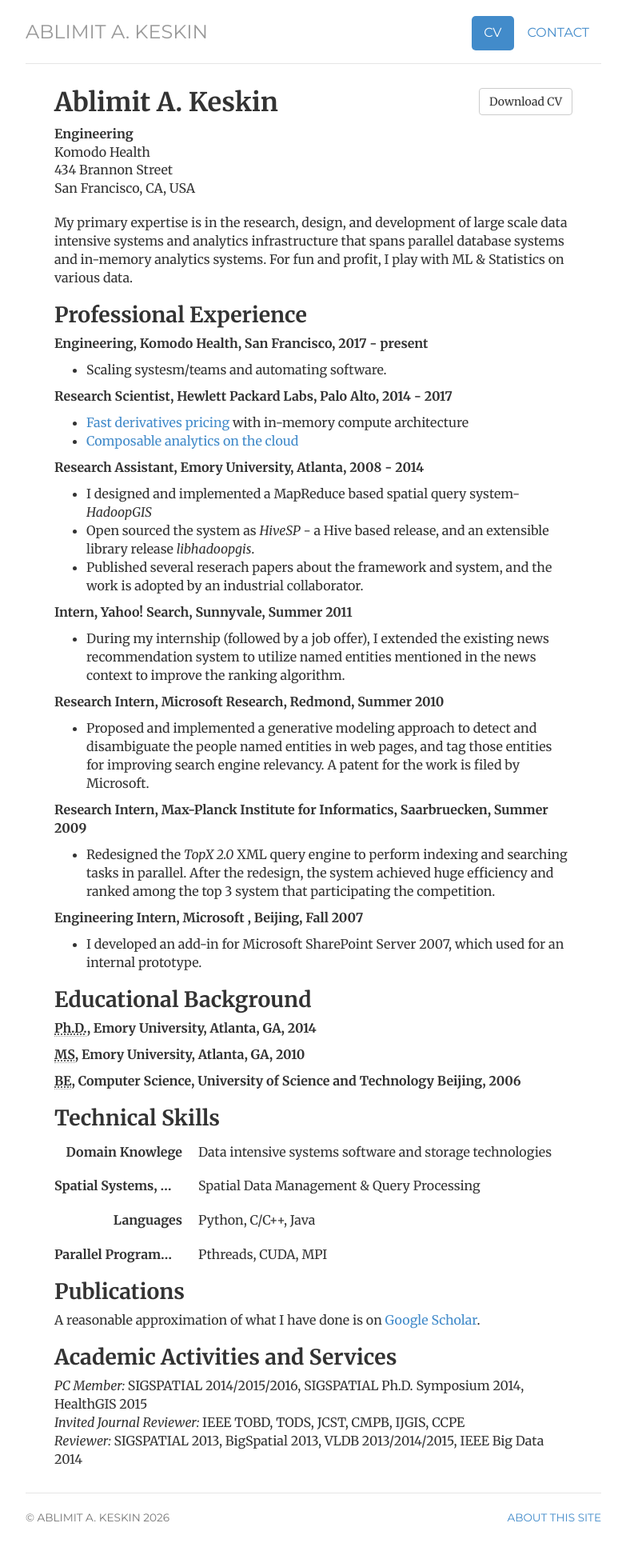
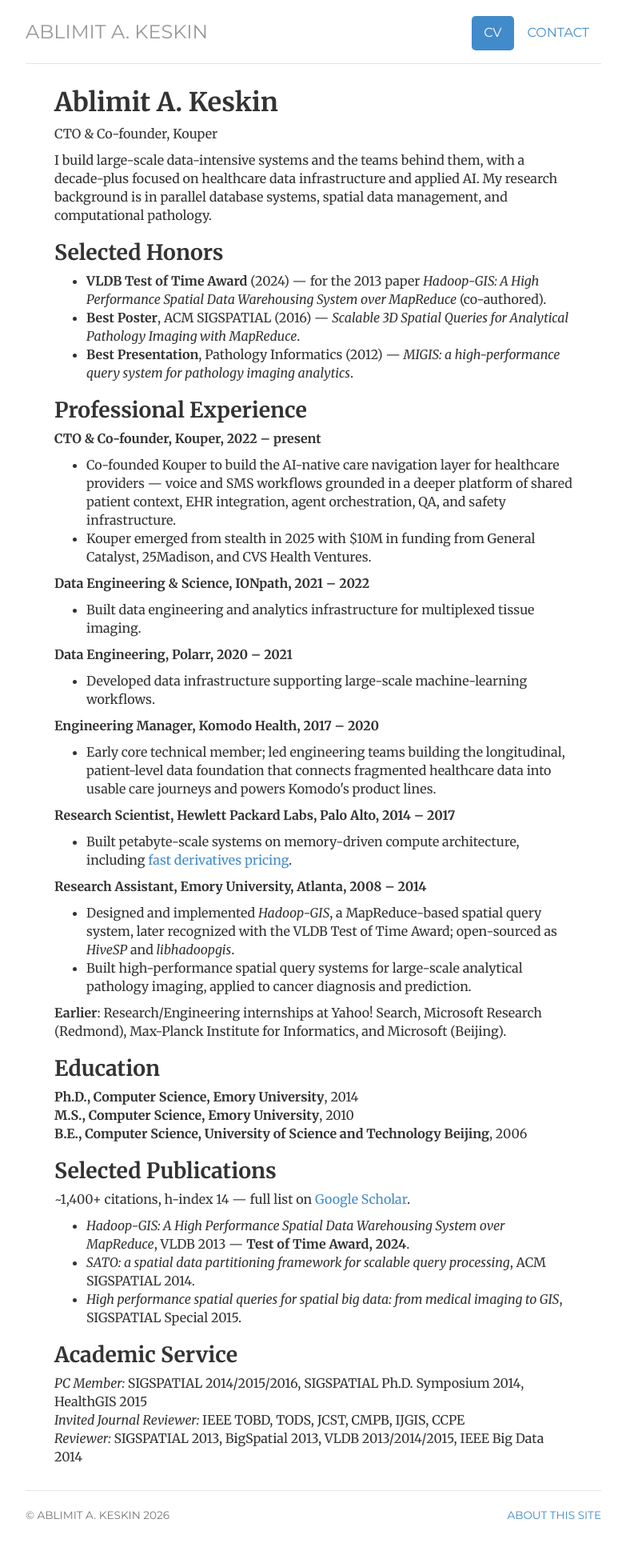
Before and after one commit to ablimit/ablimit.github.io, a Jekyll site: the page built from cv/index.html, in a window 1280 px wide. Shown: the whole page at 80% size, without its empty margins (248-1031 px from the left). Built offline with Jekyll 4.4.1, drawn with Linux system fonts in a browser that asks for light colours.

Commit message:
Rewrite CV: Kouper-first timeline, three honors, updated publications
Co-Authored-By: Claude Opus 4.8 (1M context) <noreply@anthropic.com>

```diff
--- a/cv/index.html
+++ b/cv/index.html
@@ -1,106 +1,76 @@
 ---
 layout: default
 title: CV
-home: passive
 cv: active
-projects: passive
-notes: passive
 contact: passive
-description: Current CV for Ablimit
+description: CV for Ablimit A. Keskin — CTO & Co-founder at Kouper.
 ---
-<div class="cv">
-	<a href="/files/cv-aji.pdf" class="btn btn-default pull-right" title="Download CV as PDF">Download CV</a>
-				<div itemscope itemtype="http://data-vocabulary.org/Person">
-				<span itemprop="name"><h1>Ablimit A. Keskin</h1></span>
-				<address>
-				<span itemprop="affiliation"><strong>Engineering </strong><br></span>
-				<span itemprop="affiliation">Komodo Health<br></span>
-				434 Brannon Street<br>
-				San Francisco, CA, USA<br>
-				<!--<abbr title="phone">T:</abbr> (000) 000-0000<br>
-				<span class="obfuscate">email@email.com</span>
-				-->
-				</address>
-				</div>
+<div class="cv" itemscope itemtype="http://schema.org/Person">
+	<h1><span itemprop="name">Ablimit A. Keskin</span></h1>
+	<p class="cv-subtitle"><span itemprop="jobTitle">CTO &amp; Co-founder</span>, <span itemprop="worksFor">Kouper</span></p>
 
-				<p>My primary expertise is in the research, design, and development of large scale data intensive systems and analytics infrastructure that spans parallel database systems and in-memory analytics systems. For fun and profit, I play with ML & Statistics on various data.</p>
+	<p>I build large-scale data-intensive systems and the teams behind them, with a decade-plus focused on healthcare data infrastructure and applied AI. My research background is in parallel database systems, spatial data management, and computational pathology.</p>
+
+	<h2>Selected Honors</h2>
+	<ul>
+		<li><strong>VLDB Test of Time Award</strong> (2024) — for the 2013 paper <em>Hadoop-GIS: A High Performance Spatial Data Warehousing System over MapReduce</em> (co-authored).</li>
+		<li><strong>Best Poster</strong>, ACM SIGSPATIAL (2016) — <em>Scalable 3D Spatial Queries for Analytical Pathology Imaging with MapReduce</em>.</li>
+		<li><strong>Best Presentation</strong>, Pathology Informatics (2012) — <em>MIGIS: a high-performance query system for pathology imaging analytics</em>.</li>
+	</ul>
 
 	<h2>Professional Experience</h2>
-				<p><strong>Engineering, Komodo Health, San Francisco, 2017 - present</strong></p>
+
+	<p><strong>CTO &amp; Co-founder, Kouper, 2022 &ndash; present</strong></p>
 	<ul>
-				<li>Scaling systesm/teams and automating software.</li>
-				</ul>
-				<p><strong>Research Scientist, Hewlett Packard Labs, Palo Alto, 2014 - 2017</strong></p>
-				<ul>
-					<li><a href="https://community.hpe.com/t5/Behind-the-scenes-Labs/Hewlett-Packard-Labs-accelerates-finance-with-blazingly-fast/ba-p/6920418#.W9T4aC-ZMcg">Fast derivatives pricing</a> with in-memory compute architecture</li>
-					<li><a href="https://dev.havenondemand.com/combination/home">Composable analytics on the cloud</a></li>
+		<li>Co-founded Kouper to build the AI-native care navigation layer for healthcare providers — voice and SMS workflows grounded in a deeper platform of shared patient context, EHR integration, agent orchestration, QA, and safety infrastructure.</li>
+		<li>Kouper emerged from stealth in 2025 with $10M in funding from General Catalyst, 25Madison, and CVS Health Ventures.</li>
 	</ul>
 
-				<p><strong>Research Assistant, Emory University, Atlanta, 2008 - 2014</strong></p>
+	<p><strong>Data Engineering &amp; Science, IONpath, 2021 &ndash; 2022</strong></p>
 	<ul>
-					<li>I designed and implemented a MapReduce based spatial query system- <em>HadoopGIS</em></li>
-					<li>Open sourced the system as <em>HiveSP</em> - a Hive based release, and an extensible library release <em>libhadoopgis</em>.</li>
-					<li>Published several reserach papers about the framework and system, and the work is adopted by an industrial collaborator.</li>
+		<li>Built data engineering and analytics infrastructure for multiplexed tissue imaging.</li>
 	</ul>
 
-				<p><strong>Intern, Yahoo! Search, Sunnyvale, Summer 2011</strong></p>
+	<p><strong>Data Engineering, Polarr, 2020 &ndash; 2021</strong></p>
 	<ul>
-				<li>During my internship (followed by a job offer), I extended the existing news recommendation system to utilize named entities mentioned
-					in the news context to improve the ranking algorithm.</li>
+		<li>Developed data infrastructure supporting large-scale machine-learning workflows.</li>
 	</ul>
 
-				<p><strong>Research Intern, Microsoft Research, Redmond, Summer 2010</strong></p>
+	<p><strong>Engineering Manager, Komodo Health, 2017 &ndash; 2020</strong></p>
 	<ul>
-					<li>Proposed and implemented a generative modeling approach to detect and
-					          disambiguate the people named entities in web pages, and tag those entities for improving search
-					          engine relevancy. A patent for the work is filed by Microsoft.</li>
+		<li>Early core technical member; led engineering teams building the longitudinal, patient-level data foundation that connects fragmented healthcare data into usable care journeys and powers Komodo's product lines.</li>
 	</ul>
 
-				<p><strong>Research Intern, Max-Planck Institute for Informatics, Saarbruecken, Summer 2009</strong></p>
+	<p><strong>Research Scientist, Hewlett Packard Labs, Palo Alto, 2014 &ndash; 2017</strong></p>
 	<ul>
-					<li>Redesigned the <em>TopX 2.0</em> XML query engine to perform indexing and searching tasks
-					          in parallel. After the redesign, the system achieved huge efficiency and ranked among
-					          the top 3 system that participating the competition.</li>
+		<li>Built petabyte-scale systems on memory-driven compute architecture, including <a href="https://community.hpe.com/t5/Behind-the-scenes-Labs/Hewlett-Packard-Labs-accelerates-finance-with-blazingly-fast/ba-p/6920418">fast derivatives pricing</a>.</li>
 	</ul>
 
-				<p><strong>Engineering Intern, Microsoft , Beijing, Fall 2007</strong></p>
+	<p><strong>Research Assistant, Emory University, Atlanta, 2008 &ndash; 2014</strong></p>
 	<ul>
-					<li>I developed an add-in for Microsoft SharePoint Server 2007, which used for an internal prototype.</li>
+		<li>Designed and implemented <em>Hadoop-GIS</em>, a MapReduce-based spatial query system, later recognized with the VLDB Test of Time Award; open-sourced as <em>HiveSP</em> and <em>libhadoopgis</em>.</li>
+		<li>Built high-performance spatial query systems for large-scale analytical pathology imaging, applied to cancer diagnosis and prediction.</li>
 	</ul>
-				<h2>Educational Background</h2>
-				<p><strong><abbr title="Doctors of Philosophy ">Ph.D.</abbr>, Emory University, Atlanta, GA, 2014</strong><br>
-				<p><strong><abbr title="Masters of Science">MS</abbr>, Emory University, Atlanta, GA, 2010</strong><br>
-				<p><strong><abbr title="Bachelor of Engineering">BE</abbr>, Computer Science, University of Science and Technology Beijing, 2006</strong></p>
 
-				<h2>Technical Skills</h2>
-				<dl class="dl-horizontal">
-					<dt>Domain Knowlege</dt>
-					<dd>Data intensive systems software and storage technologies</dd>
-				</dl>
+	<p><strong>Earlier</strong>: Research/Engineering internships at Yahoo! Search, Microsoft Research (Redmond), Max-Planck Institute for Informatics, and Microsoft (Beijing).</p>
 
-				<dl class="dl-horizontal">
-					<dt>Spatial Systems, Mapping and  Algorithms</dt>
-					<dd>Spatial Data Management & Query Processing</dd>
-				</dl>
+	<h2>Education</h2>
+	<p><strong>Ph.D., Computer Science, Emory University</strong>, 2014<br>
+	<strong>M.S., Computer Science, Emory University</strong>, 2010<br>
+	<strong>B.E., Computer Science, University of Science and Technology Beijing</strong>, 2006</p>
 
-				<dl class="dl-horizontal">
-					<dt>Languages</dt>
-					<dd>Python, C/C++, Java</dd>
-				</dl>
-				<dl class="dl-horizontal">
-					<dt>Parallel Programming</dt>
-					<dd>Pthreads, CUDA, MPI</dd>
-				</dl>
+	<h2>Selected Publications</h2>
+	<p>~1,400+ citations, h-index 14 — full list on <a href="https://scholar.google.com/citations?user=P1KTbgkAAAAJ&hl=en" title="Google Scholar">Google Scholar</a>.</p>
+	<ul>
+		<li><em>Hadoop-GIS: A High Performance Spatial Data Warehousing System over MapReduce</em>, VLDB 2013 — <strong>Test of Time Award, 2024</strong>.</li>
+		<li><em>SATO: a spatial data partitioning framework for scalable query processing</em>, ACM SIGSPATIAL 2014.</li>
+		<li><em>High performance spatial queries for spatial big data: from medical imaging to GIS</em>, SIGSPATIAL Special 2015.</li>
+	</ul>
 
-				<h2>Publications</h2>
-				<p>A reasonable approximation of what I have done is on <a href="https://scholar.google.com/citations?user=P1KTbgkAAAAJ&hl=en" title="Google Scholar">Google Scholar</a>.</p>
-
-
-				<h2>Academic Activities and Services</h2>
+	<h2>Academic Service</h2>
 	<ul class="list-unstyled">
 		<li><em>PC Member:</em> SIGSPATIAL 2014/2015/2016, SIGSPATIAL Ph.D. Symposium 2014, HealthGIS 2015</li>
 		<li><em>Invited Journal Reviewer:</em> IEEE TOBD, TODS, JCST, CMPB, IJGIS, CCPE</li>
 		<li><em>Reviewer:</em> SIGSPATIAL 2013, BigSpatial 2013, VLDB 2013/2014/2015, IEEE Big Data 2014</li>
 	</ul>
-
 </div>
```
Lines whose indentation alone changed are shown as unchanged.
